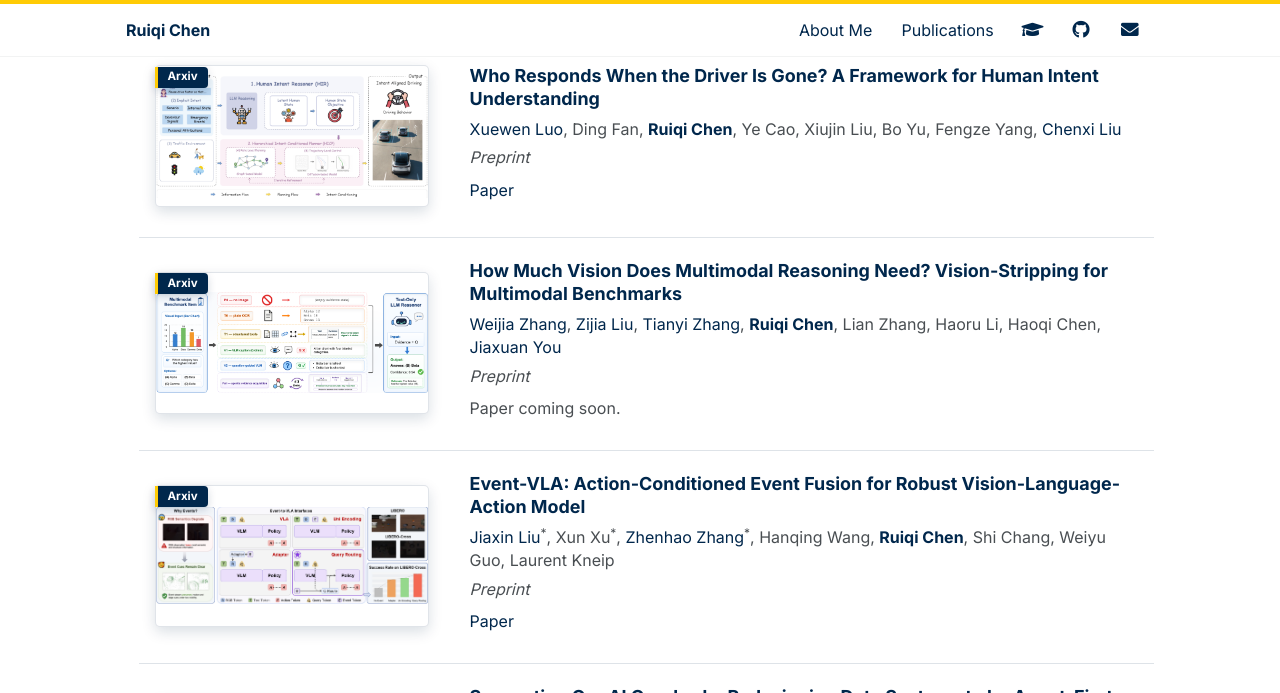
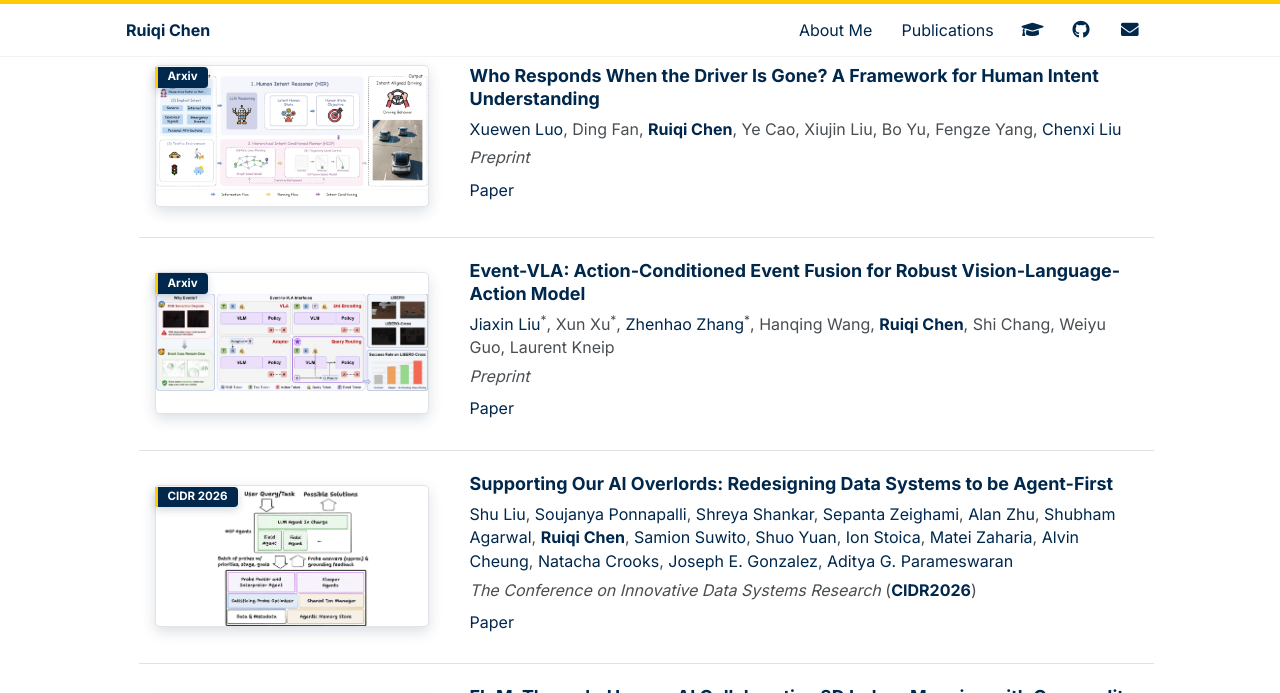
Before and after one commit to Ruiqi-Chen-0216/Ruiqi-Chen-0216.github.io, a Jekyll site: the page built from _pages/home.md, in a window 1280 px wide and 900 px high, scrolled down 1814 px, cut to the strip 0-693 px from the top of the window. Built offline with Jekyll 4.4.1, drawn with Linux system fonts in a browser that asks for light colours; some web fonts are replaced.

Commit message:
update info

```diff
--- a/_data/publications.yml
+++ b/_data/publications.yml
@@ -92,23 +92,6 @@
   venue: '*Preprint*'
   links: '[Paper](https://arxiv.org/abs/2607.04670v1)'
 
-- title: "How Much Vision Does Multimodal Reasoning Need? Vision-Stripping for Multimodal Benchmarks"
-  badge: "Arxiv"
-  image: "images/Howmuchvision.png"
-  categories:
-    - benchmark
-  authors: |
-    [Weijia Zhang](https://charliedreemur.github.io/),
-    [Zijia Liu](https://scholar.google.com/citations?hl=zh-CN&user=17f5_L4AAAAJ),
-    [Tianyi Zhang](https://pinkstrokes.com/),
-    **Ruiqi Chen**,
-    Lian Zhang,
-    Haoru Li,
-    Haoqi Chen,
-    [Jiaxuan You](https://cs.stanford.edu/~jiaxuan/)
-  venue: '*Preprint*'
-  links: 'Paper coming soon.'
-
 - title: "Event-VLA: Action-Conditioned Event Fusion for Robust Vision-Language-Action Model"
   badge: "Arxiv"
   image: "images/EventVLA.png"
```
Also changed, not shown: _pages/about.md (+2 -1 lines).
